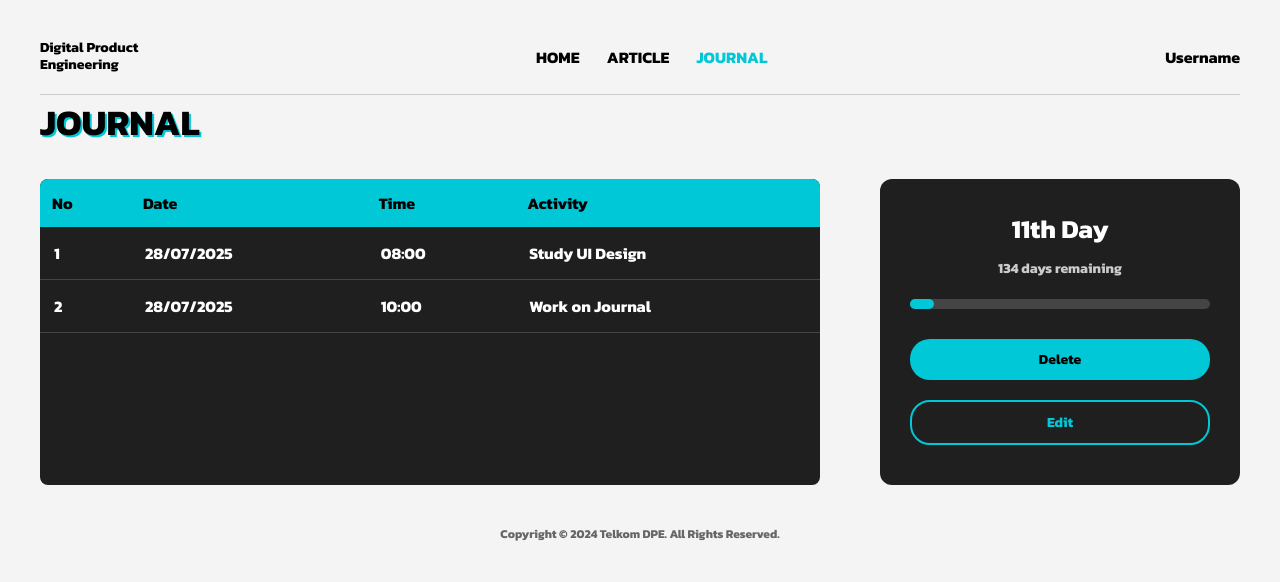
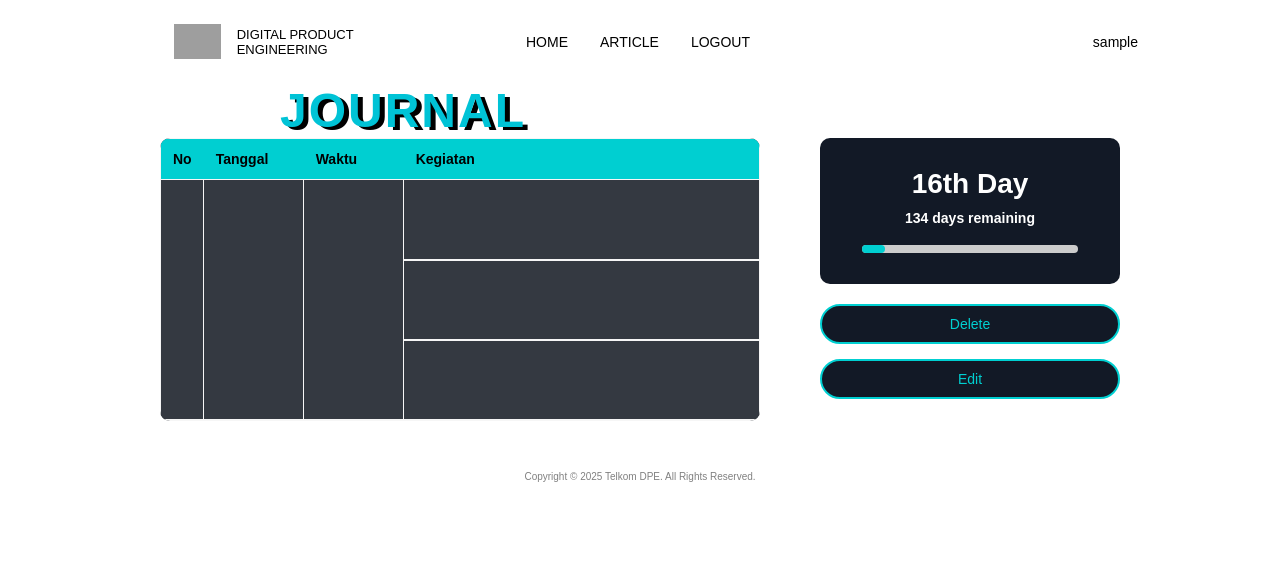
Before and after one commit to Neze24/Rangkuman-Dinamis, a PHP site: template pages/journal/jurnalactivity.php in a window 1280 px wide. Shown: the top 582 px of the page. Run offline with PHP 8.4, Linux system fonts and the light colour scheme; the template is opened without the code that fills it: most values are stand-ins (such as "Sample title", 1, 10 or a date in 2020); lists and menus that the app fills with data are empty; grey boxes are pictures that could not be loaded.

Commit message:
Menyesuaikan front-end dengan desain

```diff
--- a/pages/journal/jurnalactivity.php
+++ b/pages/journal/jurnalactivity.php
@@ -1,214 +1,295 @@
 <!DOCTYPE html>
 <html lang="en">
+
 <head>
     <meta charset="UTF-8" />
-  <meta name="viewport" content="width=device-width, initial-scale=1.0"/>
-  <title>Journal Page</title>
-  <link href="https://fonts.googleapis.com/css2?family=Kanit:wght@700&display=swap" rel="stylesheet"/>
+    <meta name="viewport" content="width=device-width, initial-scale=1.0" />
+    <title>Journal PKL</title>
     <style>
         * {
+            box-sizing: border-box;
             margin: 0;
             padding: 0;
-      box-sizing: border-box;
-      font-family: 'Kanit', sans-serif;
         }
 
         body {
-      background: #f4f4f4;
-      padding: 40px;
+            font-family: 'Kanit', sans-serif;
+            background-color: #fff;
+            color: #000;
         }
 
         header {
             display: flex;
+            justify-content: left;
+            align-items: center;
+            padding: 1rem 2rem;
+            width: 100%;
+            max-width: 1060px;
+            margin: 0 auto;
+            gap: 2rem;
+            min-width: 650px;
+        }
+
+        .header-container {
+            display: flex;
             justify-content: space-between;
             align-items: center;
-      padding-bottom: 20px;
-      border-bottom: 1px solid #ccc;
+            padding: 0.5rem 2rem;
+            flex-wrap: wrap;
+            font-family: Jura, sans-serif;
+            max-width: 640px;
+            width: 100%;
+            box-sizing: border-box;
         }
 
-    .logo p {
+        nav {
+            display: flex;
+            flex-wrap: wrap;
+            gap: 2rem;
+        }
+
+        nav a {
+            color: #000;
+            text-decoration: none;
+            font-size: 14px;
+            position: relative;
+            transition: color 0.3s ease;
+        }
+
+        nav a:hover {
+            color: #00ADB5;
+        }
+
+        nav a.active {
+            color: #00ADB5;
             font-weight: bold;
-      line-height: 1.2;
+        }
+
+        .logo {
+            display: flex;
+            align-items: center;
+            gap: 1rem;
+            font-size: small;
+        }
+
+        .title {
+            font-size: 48px;
+            margin-left: 280px;
+            text-align: left;
+            text-shadow: 5px 3px #000000;
+            letter-spacing: 2px;
+            color: #00c3d6;
+        }
+
+        main {
+            display: flex;
+            justify-content: center;
+            gap: 60px;
+            padding: 0 60px;
+        }
+
+        .table-box {
+            background-color: #343941;
+            border-radius: 10px;
+            overflow: hidden;
+        }
+
+        table,
+        td {
+            border: 1px solid #f6f6f6;
+        }
+
+        table {
+            border-collapse: collapse;
+            width: 600px;
+        }
+
+        th {
+            background-color: #00CFD1;
+            color: black;
+            text-align: left;
+            padding: 12px;
             font-size: 14px;
         }
 
-    nav a {
-      text-decoration: none;
-      color: black;
-      margin: 0 12px;
-      font-weight: 500;
+        td {
+            background-color: #343941;
+            padding: 20px;
+            height: 80px;
+            border-bottom: 2px solid #f6f6f6;
+            color: white;
         }
 
-    nav a.active {
-      color: #00c8d6;
-      font-weight: bold;
+        .right-panel {
+            width: 300px;
         }
 
-    .main-container {
-      display: flex;
-      justify-content: space-between;
-      margin-top: 30px;
+        .countdown-box {
+            background-color: #121926;
+            color: white;
+            padding: 30px;
+            border-radius: 10px;
+            text-align: center;
+            margin-bottom: 20px;
         }
 
-    .left-table {
-      background: #1f1f1f;
-      color: white;
-      border-radius: 8px;
-      overflow: hidden;
-      width: 65%;
+        .countdown-box h2 {
+            font-size: 28px;
+            margin: 0 0 10px;
+            font-weight: 800;
         }
 
-    table {
-      width: 100%;
-      border-collapse: collapse;
-    }
-
-    th {
-      background-color: #00c8d6;
-      color: black;
-      padding: 12px;
-      text-align: left;
-      font-size: 16px;
-    }
-
-    td {
-      padding: 14px;
-      border-bottom: 1px solid #444;
-    }
-
-    .right-box {
-      background: #1f1f1f;
-      color: white;
-      border-radius: 12px;
-      padding: 30px;
-      width: 30%;
-      display: flex;
-      flex-direction: column;
-      align-items: center;
-      justify-content: space-between;
-    }
-
-    .right-box h2 {
-      font-size: 26px;
+        .countdown-box p {
+            font-size: 14px;
+            font-weight: 600;
             margin-bottom: 10px;
         }
 
-    .right-box p {
-      font-size: 14px;
-      color: #ccc;
+        progress {
+            width: 90%;
+            height: 8px;
+            border-radius: 10px;
         }
 
-    .progress-bar {
-      margin: 20px 0;
-      width: 100%;
-      height: 10px;
-      border-radius: 5px;
-      background: #444;
-      position: relative;
+        progress::-webkit-progress-bar {
+            background-color: #ccc;
+            border-radius: 10px;
         }
 
-    .progress-bar::before {
-      content: "";
-      height: 100%;
-      width: 8%;
-      background-color: #00c8d6;
-      border-radius: 5px;
-      position: absolute;
+        progress::-webkit-progress-value {
+            background-color: #00cfd1;
+            border-radius: 10px;
         }
 
         .btn {
-      margin: 10px 0;
-      padding: 10px 20px;
             width: 100%;
-      border: none;
-      border-radius: 20px;
-      font-weight: bold;
+            padding: 10px 0;
+            border-radius: 25px;
             font-size: 14px;
             cursor: pointer;
+            border: none;
+            margin-bottom: 15px;
         }
 
-    .btn.delete {
-      background-color: #00c8d6;
-      color: black;
+        .delete-btn {
+            background-color: #121926;
+            color: #00CFD1;
+            border: 2px solid #00CFD1;
         }
 
-    .btn.edit {
-      background-color: transparent;
-      color: #00c8d6;
-      border: 2px solid #00c8d6;
+        .delete-btn:hover {
+            background-color: #00ADB5;
+            color: #fff;
+            background-color: #00ADB5;
+            color: #fff;
         }
 
         footer {
             text-align: center;
-      margin-top: 40px;
+            font-size: 10px;
+            color: gray;
+            margin: 50px 0 20px;
+        }
+
+        .copyright {
+            text-align: center;
             font-size: 12px;
-      color: #666;
+            margin: 1rem 0;
+            color: #444;
+        }
+
+        @media (max-width: 768px) {
+            main {
+                flex-direction: column;
+                align-items: center;
             }
 
             h1 {
-      font-size: 36px;
-      color: black;
-      text-shadow: 2px 2px #00c8d6;
-      margin-bottom: 20px;
+                text-align: center;
+                margin-left: 0;
+            }
         }
     </style>
 </head>
+
 <body>
 
     <header>
+        <div class="header-container">
             <div class="logo">
-      <p>Digital Product<br>Engineering</p>
+                <img src="../../asset/8665571_laptop_code_icon 1.svg" alt="Logo" height="35px" />
+                <p>DIGITAL PRODUCT <br /> ENGINEERING</p>
             </div>
             <nav>
-      <a href="#">HOME</a>
-      <a href="#">ARTICLE</a>
-      <a class="active" href="#">JOURNAL</a>
+                <a href="../../index.html">HOME</a>
+                <a href="../page.php?Id=1&No=1">ARTICLE</a>
+                <a href="../../index.html">LOGOUT</a>
             </nav>
-    <div class="user">Username</div>
+        </div>
+        <p style="margin-left: auto; font-size: 14px;">
+            <?= $username ?>
+        </p>
     </header>
 
-  <h1>JOURNAL</h1>
+    <h1 class="title">JOURNAL</h1>
 
-  <div class="main-container">
-    <div class="left-table">
+    <main>
+        <div class="table-box">
             <table>
                 <thead>
                     <tr>
                         <th>No</th>
-            <th>Date</th>
-            <th>Time</th>
-            <th>Activity</th>
+                        <th>Tanggal</th>
+                        <th>Waktu</th>
+                        <th>Kegiatan</th>
                     </tr>
                 </thead>
                 <tbody>
                     <tr>
-            <td>1</td>
-            <td>28/07/2025</td>
-            <td>08:00</td>
-            <td>Study UI Design</td>
+                        <td rowspan="3" style="width: 30px;"></td>
+                        <td rowspan="3" style="width: 100px;"></td>
+                        <td rowspan="3" style="width: 100px;"></td>
+                        <td></td>
                     </tr>
                     <tr>
-            <td>2</td>
-            <td>28/07/2025</td>
-            <td>10:00</td>
-            <td>Work on Journal</td>
+                        <td></td>
+                    </tr>
+                    <tr>
+                        <td></td>
                     </tr>
                 </tbody>
             </table>
         </div>
 
-    <div class="right-box">
-      <h2>11th Day</h2>
-      <p>134 days remaining</p>
-      <div class="progress-bar"></div>
-      <button class="btn delete">Delete</button>
-      <button class="btn edit">Edit</button>
+        <div class="right-panel">
+            <div class="countdown-box">
+                <h2 id="day-count">11th Day</h2>
+                <p><span id="remaining-days">134</span> days remaining</p>
+                <progress id="progress-bar" value="11" max="150"></progress>
             </div>
+            <button class="btn delete-btn">Delete</button>
+            <button class="btn delete-btn">Edit</button>
         </div>
+    </main>
 
     <footer>
-    Copyright © 2024 Telkom DPE. All Rights Reserved.
+        Copyright © 2025 Telkom DPE. All Rights Reserved.
     </footer>
 
+    <script>
+        const startDate = new Date("2025-07-14");
+        const today = new Date();
+        const diffTime = today - startDate;
+        const diffDays = Math.floor(diffTime / (1000 * 60 * 60 * 24)) + 1;
+        const totalDays = 150;
+        const remaining = Math.max(0, totalDays - diffDays);
+
+        document.getElementById("day-count").innerText = `${diffDays}th Day`;
+        document.getElementById("remaining-days").innerText = remaining;
+        document.getElementById("progress-bar").value = diffDays;
+        document.getElementById("progress-bar").max = totalDays;
+    </script>
+
 </body>
+
 </html>
--- a/pages/journal/jurnaldata.php
+++ b/pages/journal/jurnaldata.php
@@ -197,7 +197,7 @@ $article = mysqli_query($conn, "SELECT * FROM jurnal WHERE id_login = '$id_login
 
         } ?>
 
-        <div style="margin: 20px 13.5% 0;">
+        <div style="margin: 20px 17.5% 0;">
             <button onclick="location.href='jurnalinput.php'" style="
                 background-color: #00c3d6;
                 color: white;
```
Also changed, not shown: pages/journal/jurnal.css (deleted). Lines whose indentation alone changed are shown as unchanged.
